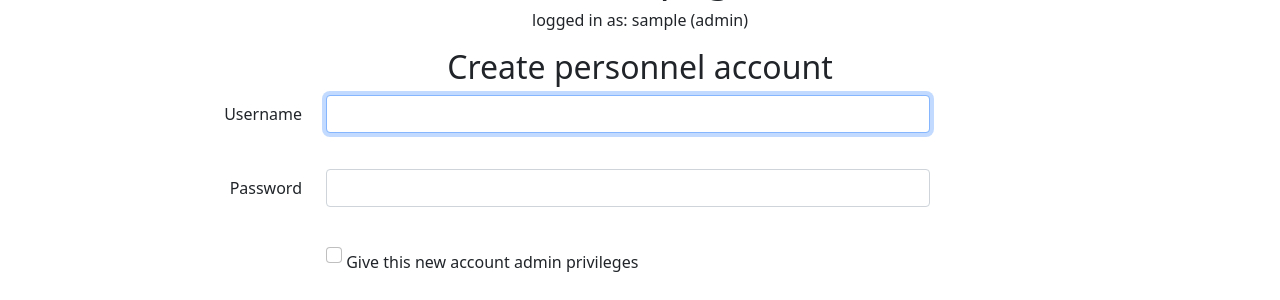
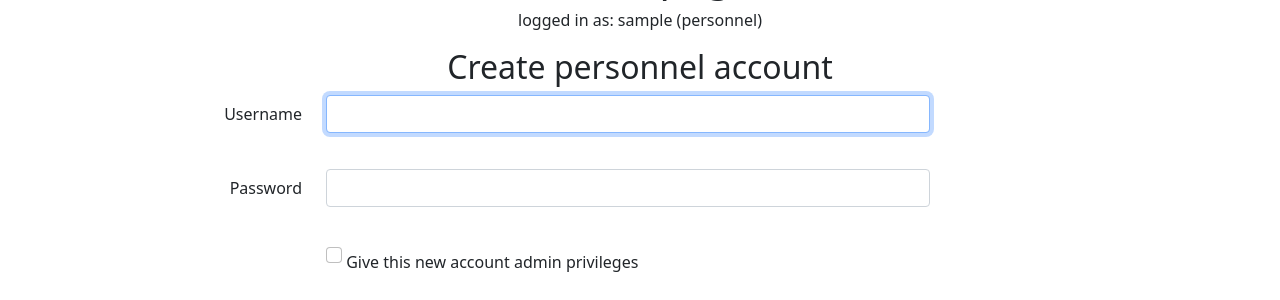
Before and after one commit to ivanngyb/MovieGroupProject, a PHP site: page /admin.php in a window 1280 px wide. Shown: the part 135-435 px from the top of the page. Run offline with PHP 8.4, Linux system fonts and the light colour scheme; the visitor is signed in with stand-in values (Sample User, id 1); some libraries are stand-ins or nearby versions.

Commit message:
Correct admin privilege chacking

```diff
--- a/web_files/admin.php
+++ b/web_files/admin.php
@@ -57,7 +57,7 @@ if (!isset($_SESSION['admin'])) {
             }
             else {
                 echo "logged in as: " . $_SESSION['username'];
-                if (!isset($_SESSION['admin'])) {
+                if (!isset($_SESSION['admin']) || ($_SESSION['admin'] != 1)) {
                     echo " (personnel)<br/>";
                 } else {
                     echo " (admin)<br/>";
```
